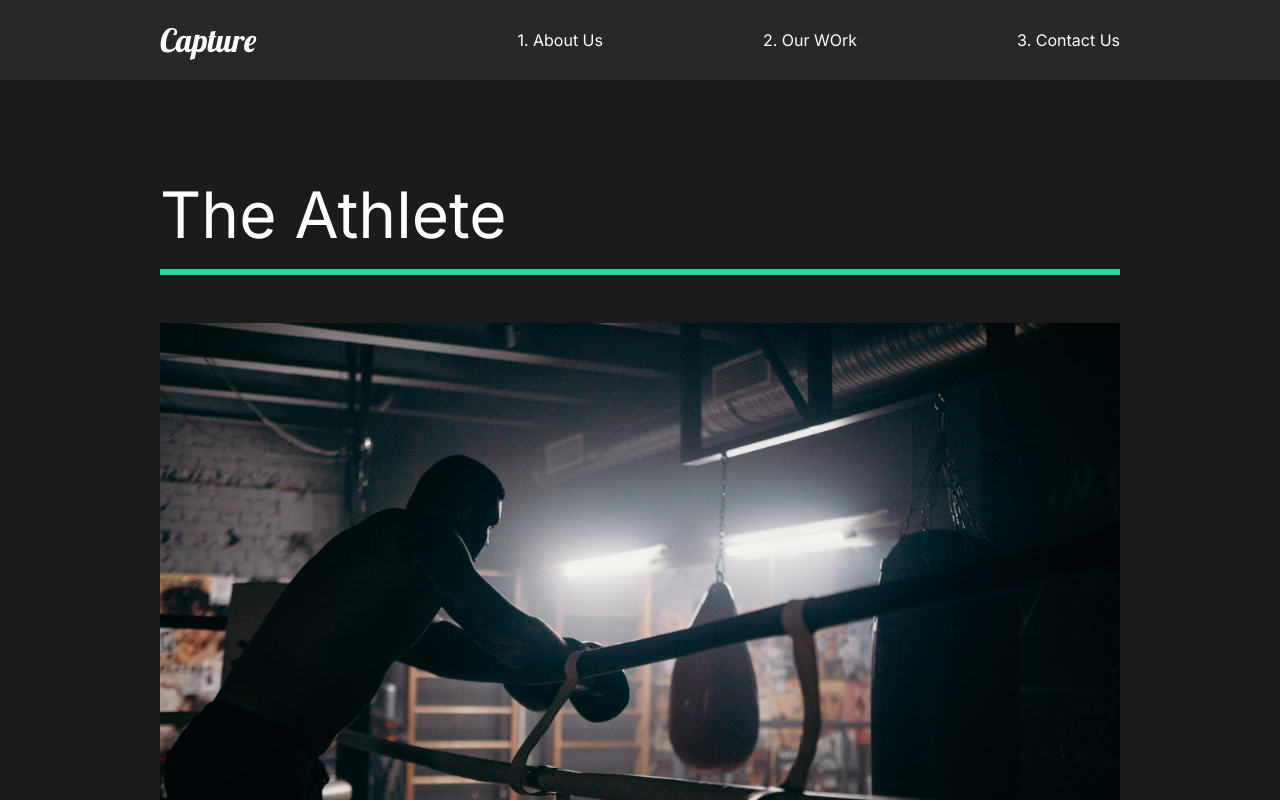
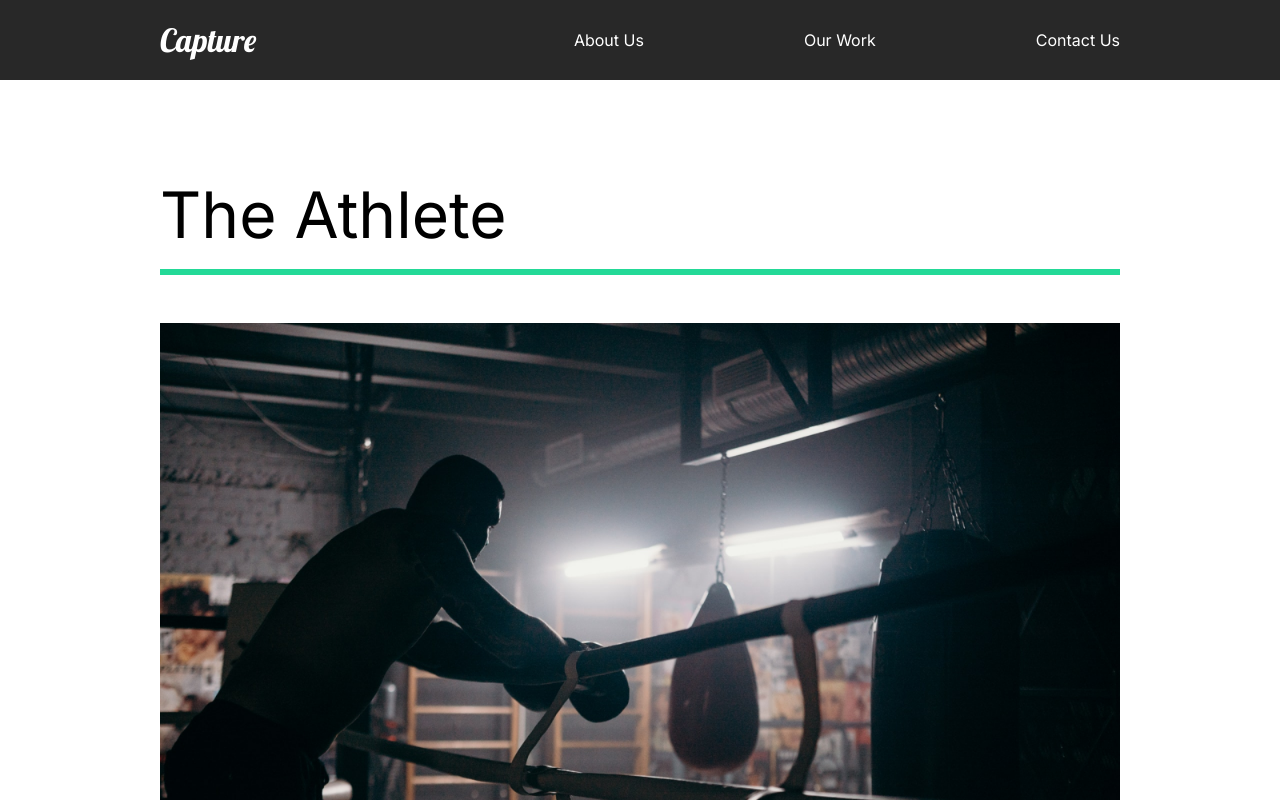
Before and after one commit to amroczeK/react-portfolio, a React (Create React App) app: page /work in a window 1280 px wide. Shown: the top 800 px of the page. Built offline with nearby package versions, Linux system fonts and the light colour scheme.

Commit message:
page transition animations framer-motion

```diff
--- a/src/App.js
+++ b/src/App.js
@@ -1,23 +1,33 @@
 import React from 'react';
-import { Switch, Route } from 'react-router-dom';
+import { Switch, Route, useLocation } from 'react-router-dom';
 import GlobalStyle from './components/GlobalStyle';
 import Nav from './components/Nav';
 import AboutMe from './pages/AboutMe';
 import OurWork from './pages/OurWork';
 import ContactUs from './pages/ContactUs';
 import MovieDetails from './pages/MovieDetails';
+import { AnimatePresence } from 'framer-motion';
 
 function App() {
+  const location = useLocation();
   return (
     <div className='App'>
       <GlobalStyle />
       <Nav />
-      <Switch>
-        <Route exact path='/' component={AboutMe} />
-        <Route path='/work' exact component={OurWork} />
-        <Route path='/contact' component={ContactUs} />
-        <Route path='/work/:id' component={MovieDetails} />
-      </Switch>
+      {/**
+       * Wrap Switch with AnimatePresence so framer-motion can detect route switches
+       * and animate the behaivor accordingly. Add key to switch using useLocation hook.
+       * Use exitBeforeEnter prop to animate page only once component has fully exited.
+       * Otherwise show & exit animations will happen simultanously between page switches.
+       */}
+      <AnimatePresence exitBeforeEnter>
+        <Switch location={location} key={location.pathname}>
+          <Route exact path='/' component={AboutMe} />
+          <Route path='/work' exact component={OurWork} />
+          <Route path='/work/:id' component={MovieDetails} />
+          <Route path='/contact' component={ContactUs} />
+        </Switch>
+      </AnimatePresence>
     </div>
   );
 }
--- /dev/null
+++ b/src/animation.js
@@ -0,0 +1,24 @@
+export const pageAnimation = {
+  hidden: {
+    opacity: 0,
+    y: 300,
+  },
+  // Define animation when component mounts
+  // Fade in when loading page
+  show: {
+    opacity: 1,
+    y: 0,
+    transition: {
+      duration: 1, // 1 second
+    },
+  },
+  // Define animation when component unMounts
+  // Fade out on exit
+  exit: {
+    opacity: 0,
+    y: 300,
+    transition: {
+      duration: 1, // 1 second
+    },
+  },
+};
--- a/src/components/Nav.js
+++ b/src/components/Nav.js
@@ -12,13 +12,13 @@ const Nav = () => {
       </h1>
       <ul>
         <li>
-          <Link to='/'>1. About Us</Link>
+          <Link to='/'>About Us</Link>
         </li>
         <li>
-          <Link to='/work'>2. Our WOrk</Link>
+          <Link to='/work'>Our Work</Link>
         </li>
         <li>
-          <Link to='/contact'>3. Contact Us</Link>
+          <Link to='/contact'>Contact Us</Link>
         </li>
       </ul>
     </StyledNav>
--- a/src/pages/AboutMe.js
+++ b/src/pages/AboutMe.js
@@ -2,14 +2,16 @@ import React from 'react';
 import AboutSection from '../components/AboutSection';
 import ServicesSection from '../components/ServicesSection';
 import FaqSection from '../components/FaqSection';
+import { motion } from 'framer-motion';
+import { pageAnimation } from '../animation';
 
 const AboutMe = () => {
   return (
-    <>
+    <motion.div variants={pageAnimation} initial='hidden' animate='show' exit='exit'>
       <AboutSection />
       <ServicesSection />
       <FaqSection />
-    </>
+    </motion.div>
   );
 };
 
--- a/src/pages/ContactUs.js
+++ b/src/pages/ContactUs.js
@@ -1,10 +1,12 @@
 import React from 'react';
+import { motion } from 'framer-motion';
+import { pageAnimation } from '../animation';
 
 const ContactUs = () => {
   return (
-    <div>
+    <motion.div variants={pageAnimation} initial='hidden' animate='show' exit='exit' style={{ background: '#FFF' }}>
       <h1>Contact Us</h1>
-    </div>
+    </motion.div>
   );
 };
 
--- a/src/pages/MovieDetails.js
+++ b/src/pages/MovieDetails.js
@@ -1,7 +1,9 @@
 import React, { useState, useEffect } from 'react';
 import { useHistory } from 'react-router-dom';
+import { MovieState } from '../data/movieState';
 import styled from 'styled-components';
-import { MovieState } from '../data/movieState';
+import { motion } from 'framer-motion';
+import { pageAnimation } from '../animation';
 
 const MovieDetails = () => {
   const history = useHistory();
@@ -17,7 +19,7 @@ const MovieDetails = () => {
   return (
     <>
       {movie && (
-        <Details>
+        <Details variants={pageAnimation} initial='hidden' animate='show' exit='exit'>
           <HeadLine>
             <h2>{movie.title}</h2>
             <img src={movie.mainImg} alt='movie' />
@@ -36,7 +38,8 @@ const MovieDetails = () => {
   );
 };
 
-const Details = styled.div`
+// Wrap styled div with motion.div to access variants, inital, animate
+const Details = styled(motion.div)`
   color: white;
 `;
 
--- a/src/pages/OurWork.js
+++ b/src/pages/OurWork.js
@@ -1,12 +1,13 @@
 import React from 'react';
 import { Link } from 'react-router-dom';
 import { MovieState } from '../data/movieState';
-
+import { motion } from 'framer-motion';
+import { pageAnimation } from '../animation';
 import styled from 'styled-components';
 
 const OurWork = () => {
   return (
-    <Work>
+    <Work variants={pageAnimation} initial='hidden' animate='show' exit='exit' style={{ background: '#FFF' }}>
       {MovieState.map((e) => (
         <Movie>
           <Link to={e.url} style={{ textDecoration: 'none' }}>
@@ -22,12 +23,13 @@ const OurWork = () => {
   );
 };
 
-const Work = styled.div`
+// Wrap styled div with motion.div to access variants, inital, animate
+const Work = styled(motion.div)`
   min-height: 100vh;
   overflow: hidden;
   padding: 5rem 10rem; // Align container to Logo and Nav
   h2 {
-    color: white;
+    color: black;
     padding: 1rem 0rem;
   }
 `;
```
